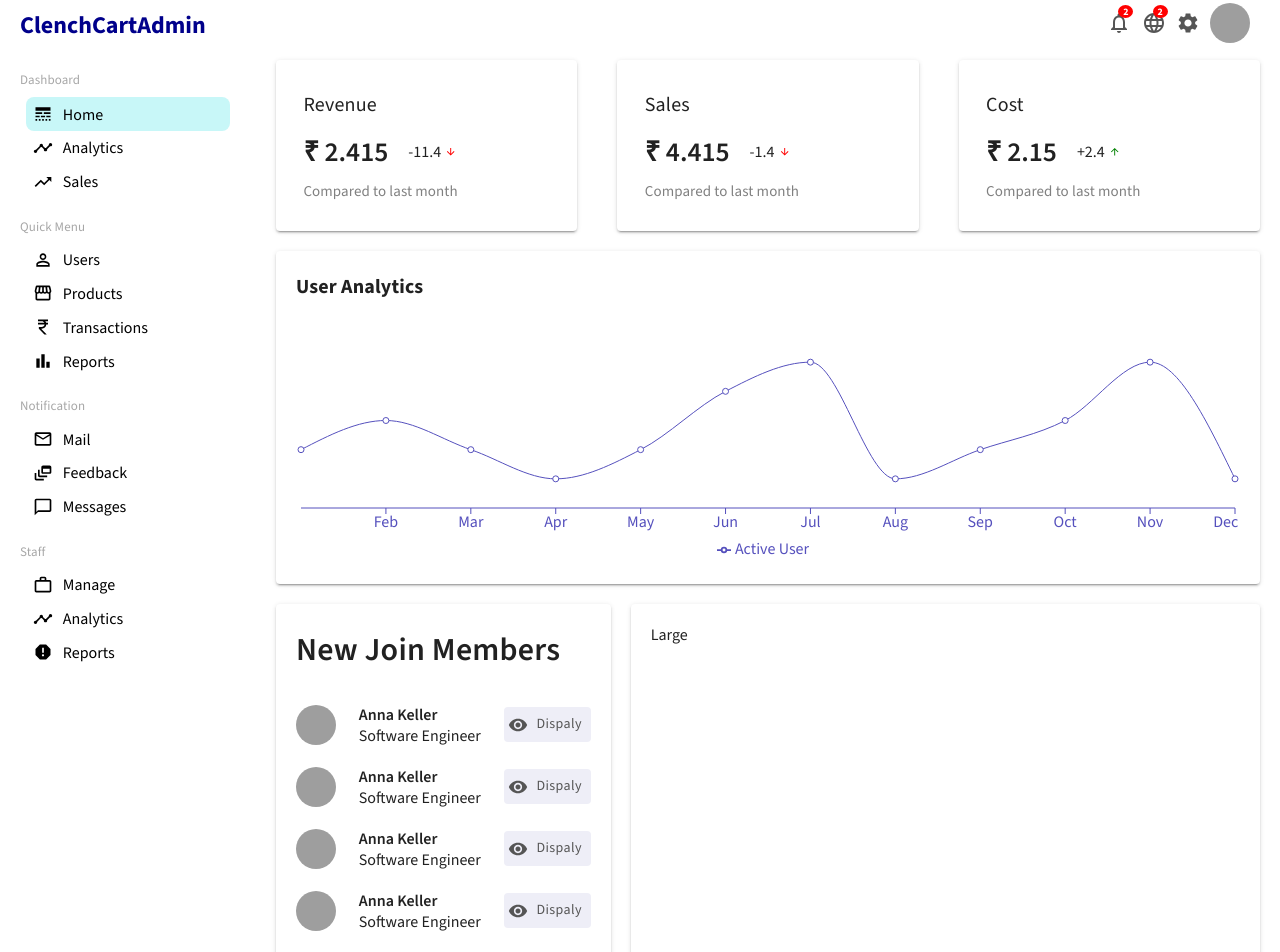
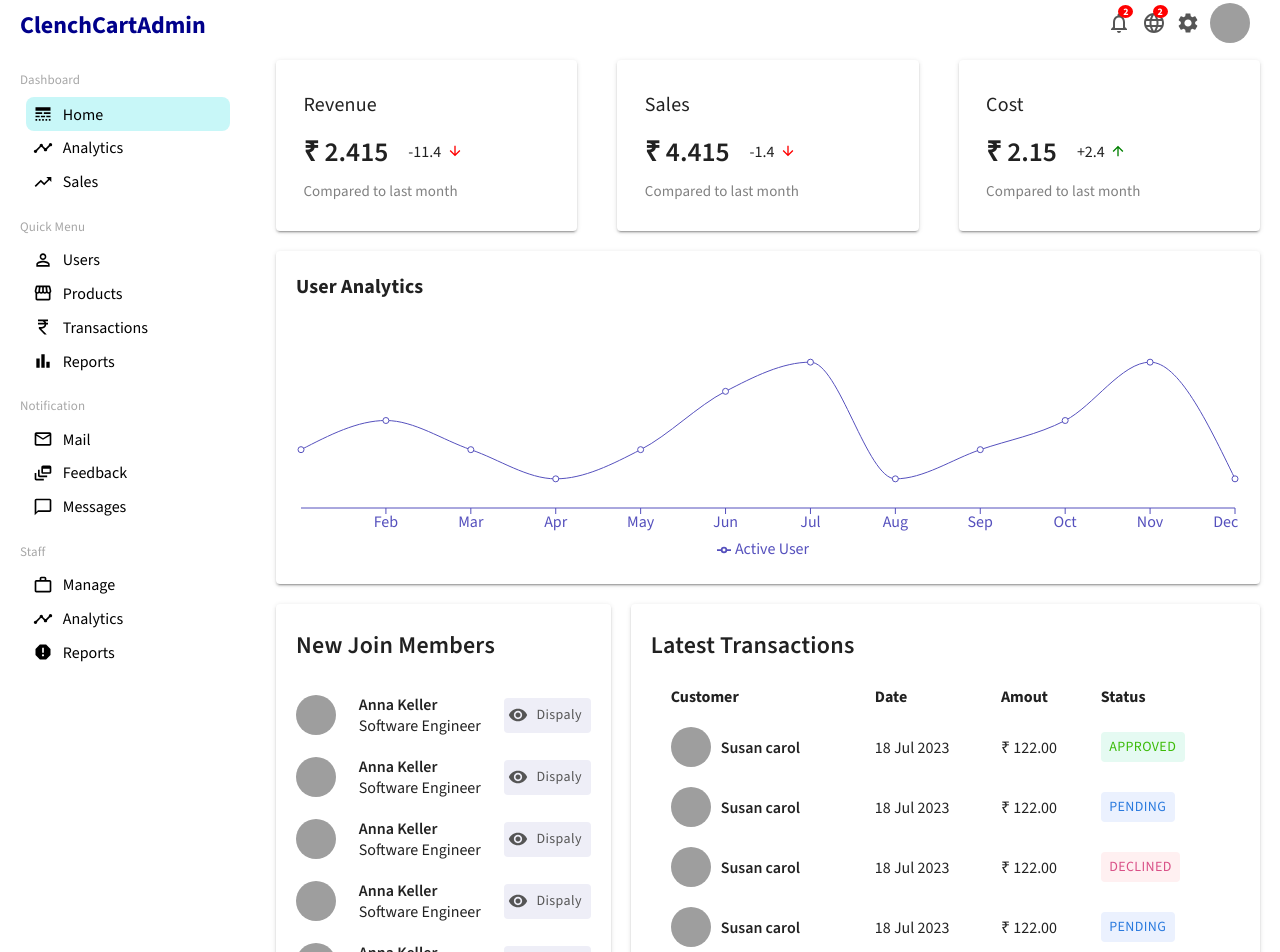
Before and after one commit to IM-Suryakant-Kumar/admin-dashboard, a React (Vite) app: page / in a window 1280 px wide. Shown: the top 952 px of the page. Built offline with nearby package versions, Linux system fonts and the light colour scheme; grey boxes are pictures that could not be loaded.

Commit message:
feat: Added WidgetLg and finish the Home page

```diff
--- a/src/components/WidgetLg.jsx
+++ b/src/components/WidgetLg.jsx
@@ -1,7 +1,107 @@
-import { Container } from "../styles/widgetLg.sc";
+import {
+	Container,
+	Image,
+	Name,
+	SButton,
+	Table,
+	Td,
+	Th,
+	Title,
+	Tr,
+} from "../styles/widgetLg.sc";
+import Avatar from "../data/avatar3.png";
 
 const WidgetLg = () => {
-	return <Container elevation={2}>Large</Container>;
+	const Button = ({ type }) => <SButton className={type}>{type}</SButton>;
+
+	return (
+		<Container elevation={2}>
+			<Title
+				variant="subtitle1"
+				component="h2"
+			>
+				Latest Transactions
+			</Title>
+			<Table>
+				<Tr>
+					<Th>Customer</Th>
+					<Th>Date</Th>
+					<Th>Amout</Th>
+					<Th>Status</Th>
+				</Tr>
+				<Tr>
+					<Td className="user">
+						<Image
+							src={Avatar}
+							alt=""
+						/>
+						<Name component="span">Susan carol</Name>
+					</Td>
+					<Td className="date">18 Jul 2023</Td>
+					<Td className="amount">₹ 122.00</Td>
+					<Td className="status">
+						<Button type="approved"></Button>
+					</Td>
+				</Tr>
+				<Tr>
+					<Td className="user">
+						<Image
+							src={Avatar}
+							alt=""
+						/>
+						<Name component="span">Susan carol</Name>
+					</Td>
+					<Td className="date">18 Jul 2023</Td>
+					<Td className="amount">₹ 122.00</Td>
+					<Td className="status">
+						<Button type="pending"></Button>
+					</Td>
+				</Tr>
+				<Tr>
+					<Td className="user">
+						<Image
+							src={Avatar}
+							alt=""
+						/>
+						<Name component="span">Susan carol</Name>
+					</Td>
+					<Td className="date">18 Jul 2023</Td>
+					<Td className="amount">₹ 122.00</Td>
+					<Td className="status">
+						<Button type="declined"></Button>
+					</Td>
+				</Tr>
+				<Tr>
+					<Td className="user">
+						<Image
+							src={Avatar}
+							alt=""
+						/>
+						<Name component="span">Susan carol</Name>
+					</Td>
+					<Td className="date">18 Jul 2023</Td>
+					<Td className="amount">₹ 122.00</Td>
+					<Td className="status">
+						<Button type="pending"></Button>
+					</Td>
+				</Tr>
+				<Tr>
+					<Td className="user">
+						<Image
+							src={Avatar}
+							alt=""
+						/>
+						<Name component="span">Susan carol</Name>
+					</Td>
+					<Td className="date">18 Jul 2023</Td>
+					<Td className="amount">₹ 122.00</Td>
+					<Td className="status">
+						<Button type="approved"></Button>
+					</Td>
+				</Tr>
+			</Table>
+		</Container>
+	);
 };
 
 export default WidgetLg;
--- a/src/components/WidgetSm.jsx
+++ b/src/components/WidgetSm.jsx
@@ -16,7 +16,7 @@ const WidgetSm = () => {
 	return (
 		<Container elevation={2}>
 			<Title
-				variant="h6"
+				variant="subtitle1"
 				component="h2"
 			>
 				New Join Members
--- a/src/styles/featuredInfo.sc.jsx
+++ b/src/styles/featuredInfo.sc.jsx
@@ -35,7 +35,7 @@ export const PriceRate = styled(Stack)`
 	align-items: center;
 	margin-left: 1.25em;
 	& > .icon {
-		font-size: 0.7125rem;
+		font-size: 1rem;
 		margin-left: 0.358em;
 	}
 	& > .icon.negative {
--- a/src/styles/widgetLg.sc.jsx
+++ b/src/styles/widgetLg.sc.jsx
@@ -1,7 +1,53 @@
 import styled from "@emotion/styled";
-import { Paper } from "@mui/material";
+import { Box, Button, Paper, Typography } from "@mui/material";
 
 export const Container = styled(Paper)`
     flex: 2;
     padding: 1.25em;
 `
+export const Title = styled(Typography)`
+    font-weight: 600;
+    font-size: 1.5rem;
+`
+
+export const Table = styled.table`
+    width: 100%;
+    border-spacing: 1.25em;
+`
+export const Tr = styled.tr``
+export const Th = styled.th`
+    text-align: left;
+`
+export const Td = styled.td`
+    &.user {
+        display: flex;
+        align-items: center;
+        font-weight: 600;
+    }
+    &.date, &.amount {
+        font-weight: 300;
+    }
+`
+export const Image = styled.img`
+    width: 40px;
+    height: 40px;
+    border-radius: 50%;
+    object-fit: cover;
+    margin-right: 0.625em;
+`
+export const Name = styled(Box)``
+export const SButton = styled(Button)`
+    padding: 0.2em 0.6em;
+    &.approved {
+        background-color: #e5faf2;
+        color: #3bbb07;
+    }
+    &.declined {
+        background-color: #fff0f1;
+        color: #d95087;
+    }
+    &.pending {
+        background-color: #ebf1fe;
+        color: #2a7ade;
+    }
+`
--- a/src/styles/widgetSm.sc.jsx
+++ b/src/styles/widgetSm.sc.jsx
@@ -10,7 +10,7 @@ export const Container = styled(Paper)`
 
 export const Title = styled(Typography)`
 	font-weight: 600;
-    font-size: 2rem;
+    font-size: 1.5rem;
 `;
 
 export const SList = styled(List)`
```
